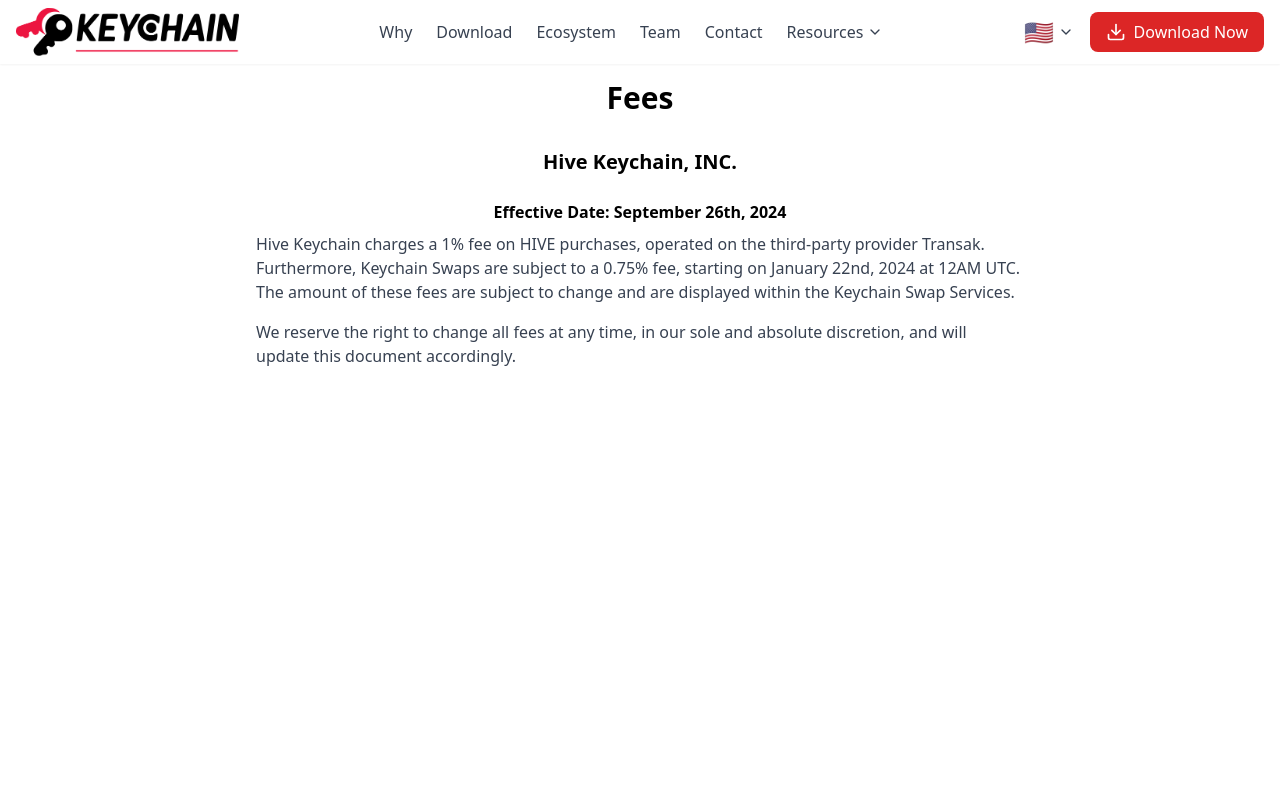
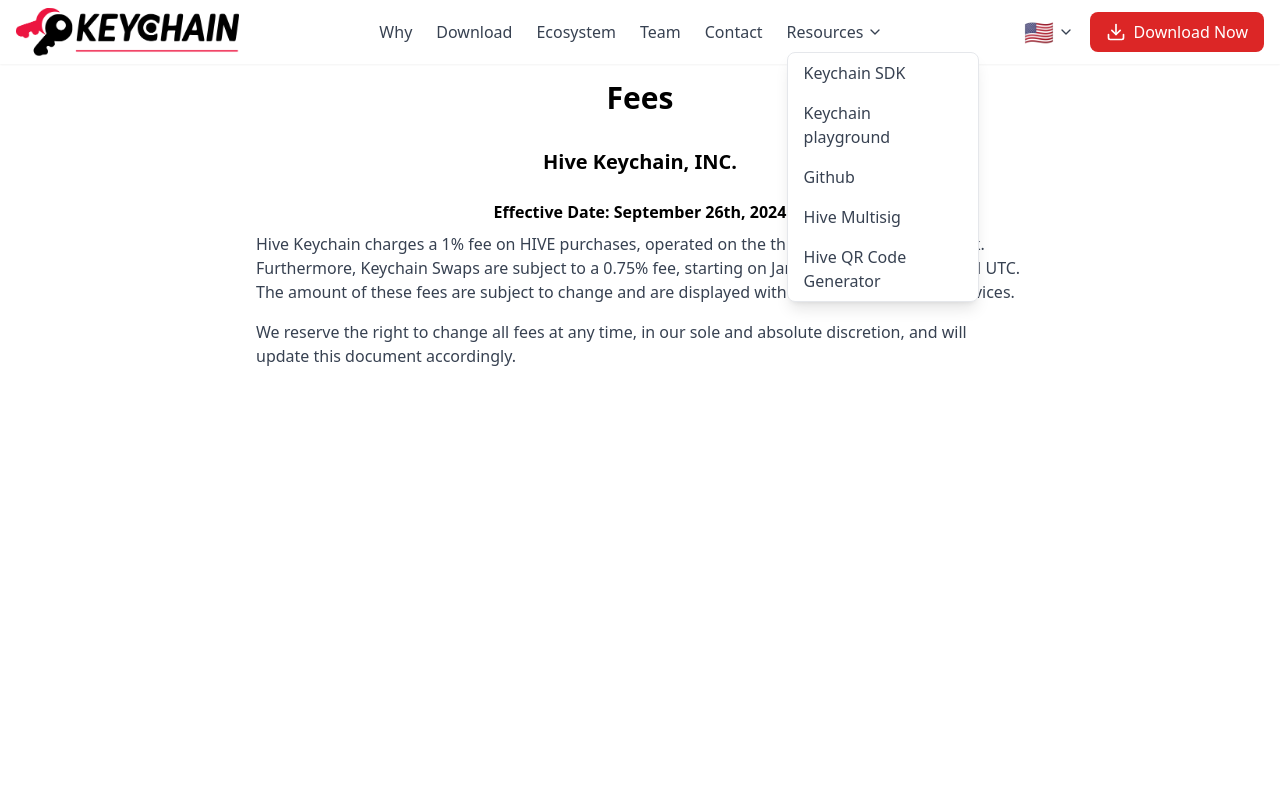
Before and after one commit to hive-keychain/keychain-landing, a React (Vite) app: page /fees in a window 1280 px wide. Both pictures are taken after a click on the button "Resources". Shown: the top 800 px of the page. Built offline with nearby package versions, Linux system fonts and the light colour scheme.

Commit message:
fixed small bug on resources

```diff
--- a/src/components/Header.tsx
+++ b/src/components/Header.tsx
@@ -2,7 +2,6 @@ import React, { useState } from 'react';
 import { Download, Menu, X, ChevronDown } from 'lucide-react';
 import { LanguageSelector } from '../context/LanguageContext';
 import { useActiveSection } from '../hooks/useActiveSection';
-
 
 const Header = () => {
   const [isResourcesOpen, setIsResourcesOpen] = useState(false);
@@ -16,6 +15,10 @@ const Header = () => {
     { href: '#team', label: 'Team' },
     { href: '#contact', label: 'Contact' }
   ];
+
+  const toggleResources = () => {
+    setIsResourcesOpen(!isResourcesOpen);
+  };
 
   return (
     <header className="fixed top-0 left-0 right-0 bg-white shadow-sm z-50">
@@ -45,25 +48,30 @@ const Header = () => {
             </a>
           ))}
 
-        <div
-          className="relative"
-          onMouseEnter={() => setIsResourcesOpen(true)}
-          onMouseLeave={() => setIsResourcesOpen(false)}
+          <div className="relative">
+            <button
+              onClick={toggleResources}
+              className="flex items-center text-gray-700 hover:text-red-600 transition-colors focus:outline-none"
             >
-          <button className="flex items-center text-gray-700 hover:text-red-600 transition-colors focus:outline-none">
               Resources <ChevronDown size={16} className="ml-1" />
             </button>
 
             {isResourcesOpen && (
               <div className="absolute top-full left-0 mt-2 w-48 bg-white border border-gray-200 rounded-lg shadow-lg">
-              <a href="/terms" className="block px-4 py-2 text-gray-700 hover:bg-gray-100">
-                Terms of Service
+                <a href="https://www.npmjs.com/package/keychain-sdk" className="block px-4 py-2 text-gray-700 hover:bg-gray-100">
+                  Keychain SDK
                 </a>
-              <a href="/privacy" className="block px-4 py-2 text-gray-700 hover:bg-gray-100">
-                Privacy Policy
+                <a href="https://play.hive-keychain.com/" className="block px-4 py-2 text-gray-700 hover:bg-gray-100">
+                  Keychain playground
                 </a>
-              <a href="/fees" className="block px-4 py-2 text-gray-700 hover:bg-gray-100">
-                Fees
+                <a href="https://github.com/hive-keychain" className="block px-4 py-2 text-gray-700 hover:bg-gray-100">
+                  Github
+                </a>
+                <a href="https://multisig-doc.hive-keychain.com/" className="block px-4 py-2 text-gray-700 hover:bg-gray-100">
+                  Hive Multisig
+                </a>
+                <a href="https://qr.hive-keychain.com/" className="block px-4 py-2 text-gray-700 hover:bg-gray-100">
+                  Hive QR Code Generator
                 </a>
               </div>
             )}
@@ -102,11 +110,30 @@ const Header = () => {
             ))}
             <div className="text-gray-700 hover:text-red-600 transition-colors text-xl">
               <button
-              onClick={() => setIsResourcesOpen(!isResourcesOpen)}
+                onClick={toggleResources}
                 className="flex items-center w-full justify-center focus:outline-none"
               >
                 Resources <ChevronDown size={16} className="ml-1" />
               </button>
+              {isResourcesOpen && (
+                <div className="mt-2 w-48 bg-white border border-gray-200 rounded-lg shadow-lg">
+                  <a href="https://www.npmjs.com/package/keychain-sdk" className="block px-4 py-2 text-gray-700 hover:bg-gray-100">
+                    Keychain SDK
+                  </a>
+                  <a href="https://play.hive-keychain.com/" className="block px-4 py-2 text-gray-700 hover:bg-gray-100">
+                    Keychain playground
+                  </a>
+                  <a href="https://github.com/hive-keychain" className="block px-4 py-2 text-gray-700 hover:bg-gray-100">
+                    Github
+                  </a>
+                  <a href="https://multisig-doc.hive-keychain.com/" className="block px-4 py-2 text-gray-700 hover:bg-gray-100">
+                    Hive Multisig
+                  </a>
+                  <a href="https://qr.hive-keychain.com/" className="block px-4 py-2 text-gray-700 hover:bg-gray-100">
+                    Hive QR Code Generator
+                  </a>
+                </div>
+              )}
             </div>
             <LanguageSelector />
           </div>
@@ -114,7 +141,6 @@ const Header = () => {
       </nav>
     </header>
   );
-
 };
 
 export default Header;
```
Lines whose indentation alone changed are shown as unchanged.
